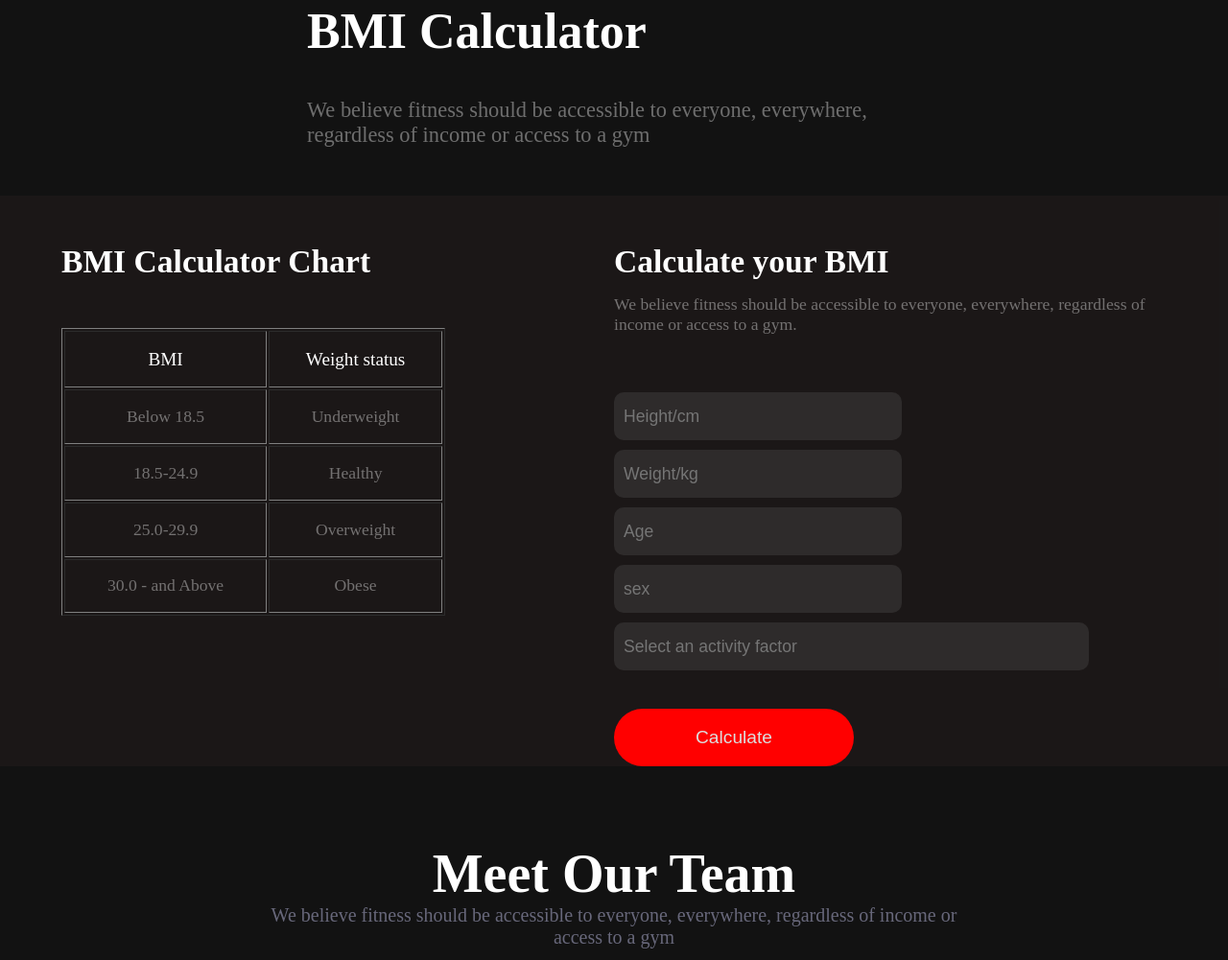
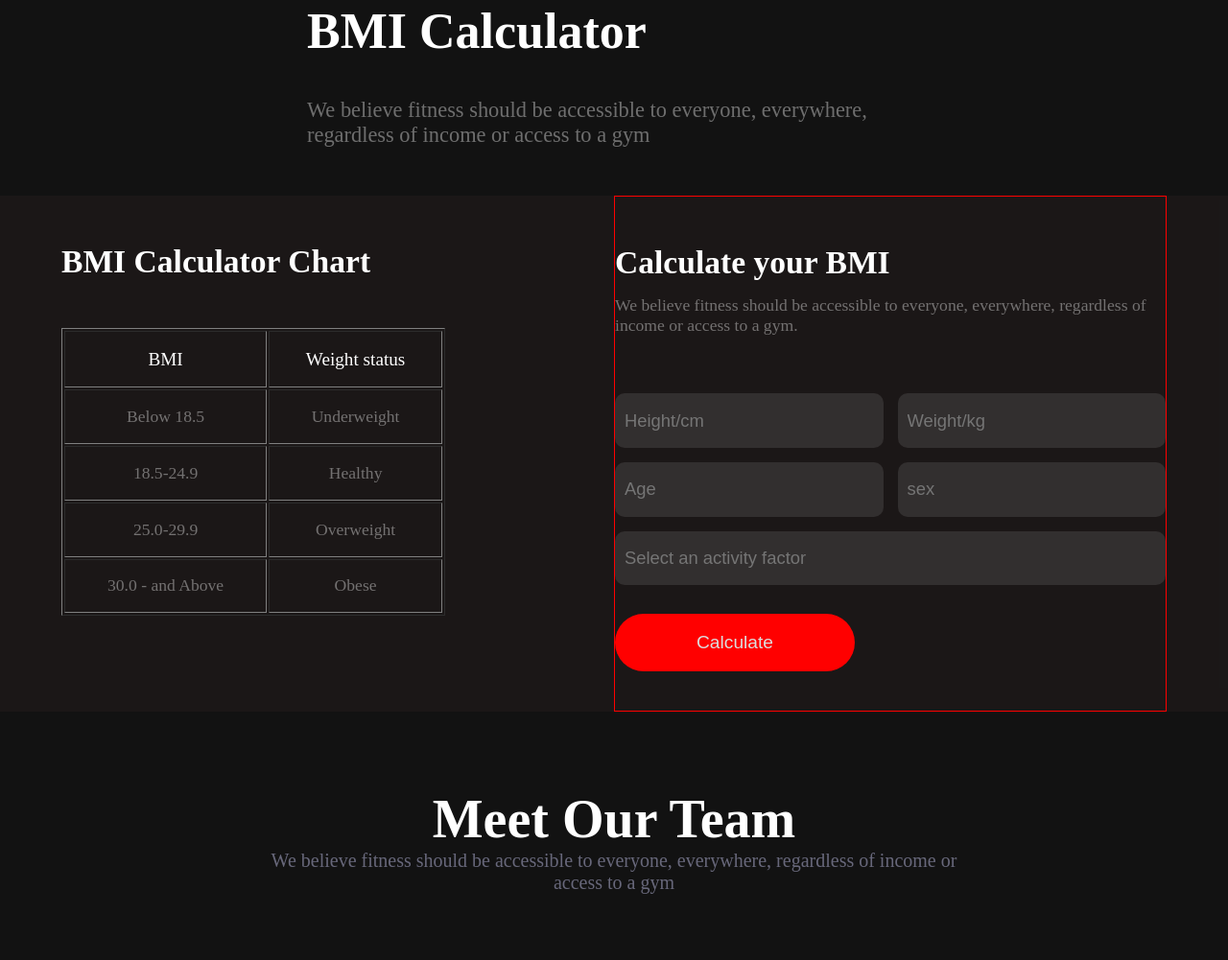
Before and after one commit to devmizanur/2nd-assignment-repo, a plain HTML site: page index.html in a window 1280 px wide. Shown: the part 3094-4095 px from the top of the page at 96% size. Drawn offline with Linux system fonts and the light colour scheme; a web font is replaced by a local one.

Commit message:
update bmi section

```diff
--- a/index.html
+++ b/index.html
@@ -22,6 +22,7 @@
         <li>About</li>
       </ul>
     </div>
+    <div class="hamberger"><i class="fa-solid fa-bars"></i></div>
 
   </section>
   <section class="banner-section">
@@ -164,13 +165,15 @@
           income or access to a gym. </p>
       </div>
       <div class="bmi-right-input">
+        <div class="bmi-input">
         <form>
           <input placeholder="Height/cm" type="text" name="text" id="text">
-          <input placeholder="Weight/kg" type="text"> <br>
+          <input placeholder="Weight/kg" type="text">
           <input placeholder="Age" type="text">
-          <input placeholder="sex" type="text"> <br>
-          <input style="width:86%;" placeholder="Select an activity factor" type="text">
+          <input placeholder="sex" type="text">
+          <input class="activity-span" placeholder="Select an activity factor" type="text">
         </form>
+        </div>
         <button class="btn-bmi">Calculate</button>
 
       </div>
--- a/style.css
+++ b/style.css
@@ -5,6 +5,10 @@
 }
 body{
   background-color: rgba(0, 0, 0, 0.929);
+}
+.hamberger{
+  color: white;
+  display: none;
 }
 .menu-bar{
   width:90%;
@@ -296,6 +300,7 @@ margin-bottom: 100px;
 }
 .bmi-right-section{
   width:50% ;
+  border: 1px solid red;
 }
 .bmi-right-content h1{
   font-size: 2.10rem;
@@ -310,17 +315,23 @@ margin-bottom: 100px;
   margin-bottom: 60px;
 }
 /*input form*/
-.bmi-right-input input{
-  height: 50px;
-  width: 300px;
+.bmi-input form{
+  display: grid;
+  grid-template-columns: repeat(2,1fr);
+  height:200px;
+  gap:15px;
+}
+.bmi-input input{
   border-radius: 10px;
-  margin-right: 10px;
-  margin-bottom: 10px;
-  font-size: 1.10rem;
-  font-weight: 100;
-  background-color: rgba(128, 128, 128, 0.189);
+  font-size: 1.15rem;
+  font-weight: 400;
+  padding-left: 10px;
   border: none;
-  padding-left: 10px;
+  background: rgba(255, 255, 255, 0.1);
+  color: rgba(255, 255, 255, 0.6);
+}
+.activity-span{
+  grid-column:span 2;
 }
 .btn-bmi{
   height: 60px;
@@ -523,6 +534,11 @@ margin-bottom:20px;
   .menu{
     display: none;
   }
+  .hamberger{
+    display: block;
+    text-align: left;
+    font-size: 1.8rem;
+  }
   .primary-btn{
     background-color: red;
     padding: 10px 20px;
```
